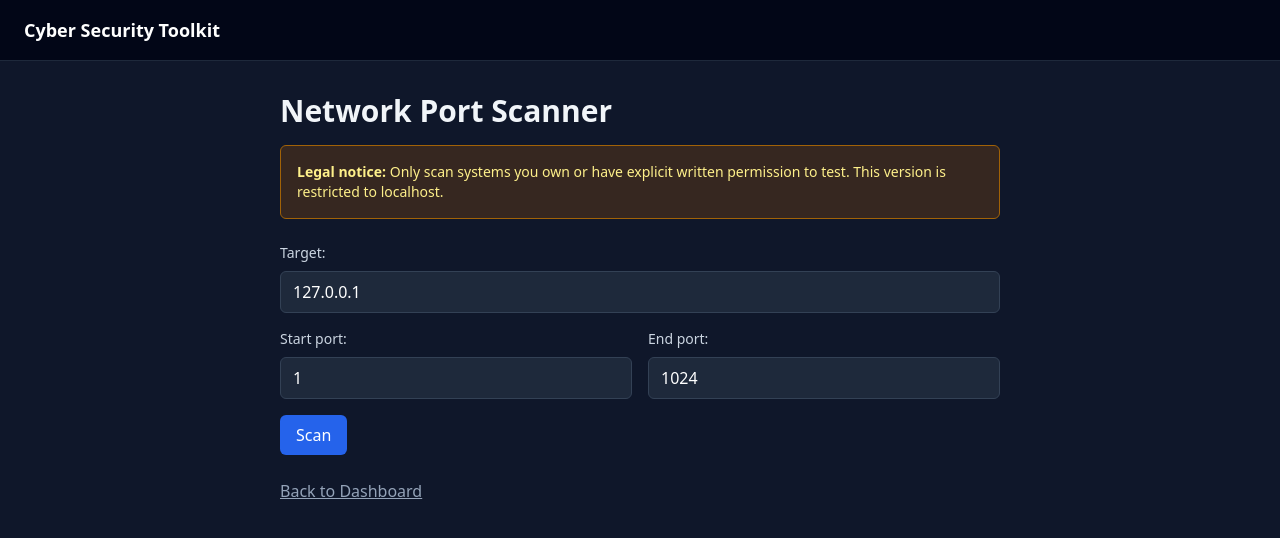
After one commit to pooji-tha11/cyber-toolkit, a Flask app: page /ports in a window 1280 px wide. The commit adds this page. Shown: the top 538 px of the page. Run offline with Flask 3, Linux system fonts and the light colour scheme; some libraries are stand-ins or nearby versions.

Commit message:
Added the port scanner and its related files, with an practice file

```diff
--- a/app.py
+++ b/app.py
@@ -2,6 +2,7 @@ from flask import Flask, render_template, request
 from modules.password_analyser import analyze_password
 from modules.hash_generator import generate_hashes, generate_file_hashes
 from modules.url_analyzer import analyze_url
+from modules.port_scanner import scan_ports
 
 app = Flask(__name__)
 
@@ -47,5 +48,19 @@ def url_page():
         result = analyze_url(input_url)
     return render_template("url.html", result=result, input_url=input_url)
 
+@app.route("/ports", methods=["GET", "POST"])
+def ports_page():
+    result = None
+    if request.method == "POST":
+        target = request.form.get("target", "").strip()
+        try:
+            start_port = int(request.form.get("start_port", ""))
+            end_port = int(request.form.get("end_port", ""))
+            result = scan_ports(target, start_port, end_port)
+        except ValueError:
+            result = {"error": "Ports must be whole numbers.",
+                      "target": target, "open_ports": [], "scanned": 0}
+    return render_template("ports.html", result=result)
+
 if __name__ == '__main__':
     app.run(debug=True)
--- /dev/null
+++ b/modules/port_scanner.py
@@ -0,0 +1,66 @@
+import socket
+
+COMMON_PORTS = {
+    21: "FTP",
+    22: "SSH",
+    23: "Telnet",
+    25: "SMTP",
+    53: "DNS",
+    80: "HTTP",
+    110: "POP3",
+    143: "IMAP",
+    443: "HTTPS",
+    445: "SMB",
+    3306: "MySQL",
+    3389: "RDP",
+    5000: "Flask dev server / AirPlay Receiver",
+    8080: "HTTP (alternate)"
+}
+
+ALLOWED_TARGETS = ["127.0.0.1", "localhost"]
+MAX_PORTS = 1024
+
+
+def scan_ports(target, start_port, end_port):
+    # Safety check 1: only allow-listed targets
+    if target not in ALLOWED_TARGETS:
+        return {
+            "error": "For safety, this version only scans localhost (127.0.0.1). "
+                     "Only scan systems you own or have written permission to test.",
+            "target": target,
+            "open_ports": [],
+            "scanned": 0
+        }
+
+    # Safety check 2: valid port numbers
+    if not (1 <= start_port <= 65535 and 1 <= end_port <= 65535):
+        return {"error": "Ports must be between 1 and 65535.",
+                "target": target, "open_ports": [], "scanned": 0}
+
+    if start_port > end_port:
+        return {"error": "Start port must be less than or equal to end port.",
+                "target": target, "open_ports": [], "scanned": 0}
+
+    # Safety check 3: limit how much we scan in one request
+    if (end_port - start_port + 1) > MAX_PORTS:
+        return {"error": f"Please scan at most {MAX_PORTS} ports at a time.",
+                "target": target, "open_ports": [], "scanned": 0}
+
+    open_ports = []
+
+    for port in range(start_port, end_port + 1):
+        with socket.socket(socket.AF_INET, socket.SOCK_STREAM) as s:
+            s.settimeout(0.5)
+            result = s.connect_ex(("127.0.0.1", port))
+            if result == 0:
+                open_ports.append({
+                    "port": port,
+                    "service": COMMON_PORTS.get(port, "Unknown")
+                })
+
+    return {
+        "error": None,
+        "target": target,
+        "open_ports": open_ports,
+        "scanned": end_port - start_port + 1
+    }
--- a/templates/index.html
+++ b/templates/index.html
@@ -13,5 +13,8 @@
         <a href="/url" class="inline-block bg-blue-600 hover:bg-blue-700 text-white px-4 py-2 rounded-md">
             URL Analyzer
         </a>
+        <a href="/ports" class="inline-block bg-blue-600 hover:bg-blue-700 text-white px-4 py-2 rounded-md">
+            Port Scanner
+        </a>
     </div>
 {% endblock %}
--- /dev/null
+++ b/templates/ports.html
@@ -0,0 +1,72 @@
+{% extends "base.html" %}
+{% block title %}Port Scanner{% endblock %}
+{% block content %}
+    <h1 class="text-3xl font-bold mb-4">Network Port Scanner</h1>
+
+    <div class="bg-yellow-900/40 border border-yellow-700 text-yellow-200 rounded-md p-4 mb-6 text-sm">
+        <strong>Legal notice:</strong> Only scan systems you own or have explicit written permission to test.
+        This version is restricted to localhost.
+    </div>
+
+    <form method="POST" class="mb-6 space-y-4">
+        <div>
+            <label for="target" class="block text-sm font-medium text-slate-300 mb-2">Target:</label>
+            <input type="text" id="target" name="target" value="127.0.0.1" required
+                   class="w-full bg-slate-800 border border-slate-700 rounded-md px-3 py-2 text-white
+                          focus:outline-none focus:ring-2 focus:ring-blue-600">
+        </div>
+        <div class="flex gap-4">
+            <div class="flex-1">
+                <label for="start_port" class="block text-sm font-medium text-slate-300 mb-2">Start port:</label>
+                <input type="number" id="start_port" name="start_port" value="1" required
+                       class="w-full bg-slate-800 border border-slate-700 rounded-md px-3 py-2 text-white
+                              focus:outline-none focus:ring-2 focus:ring-blue-600">
+            </div>
+            <div class="flex-1">
+                <label for="end_port" class="block text-sm font-medium text-slate-300 mb-2">End port:</label>
+                <input type="number" id="end_port" name="end_port" value="1024" required
+                       class="w-full bg-slate-800 border border-slate-700 rounded-md px-3 py-2 text-white
+                              focus:outline-none focus:ring-2 focus:ring-blue-600">
+            </div>
+        </div>
+        <button type="submit" class="bg-blue-600 hover:bg-blue-700 text-white px-4 py-2 rounded-md">
+            Scan
+        </button>
+    </form>
+
+    {% if result %}
+        <div class="bg-slate-800 border border-slate-700 rounded-lg p-5 mb-6">
+            {% if result.error %}
+                <p class="text-red-400">{{ result.error }}</p>
+            {% else %}
+                <p class="text-slate-400 mb-3">
+                    Target: <span class="text-white">{{ result.target }}</span> |
+                    Ports scanned: <span class="text-white">{{ result.scanned }}</span> |
+                    Open: <span class="text-white">{{ result.open_ports|length }}</span>
+                </p>
+                {% if result.open_ports %}
+                    <table class="w-full text-left text-sm">
+                        <thead>
+                            <tr class="text-slate-400 border-b border-slate-700">
+                                <th class="py-2">Port</th>
+                                <th class="py-2">Likely service</th>
+                            </tr>
+                        </thead>
+                        <tbody>
+                        {% for item in result.open_ports %}
+                            <tr class="border-b border-slate-700/50">
+                                <td class="py-2 font-mono text-green-400">{{ item.port }}</td>
+                                <td class="py-2 text-slate-300">{{ item.service }}</td>
+                            </tr>
+                        {% endfor %}
+                        </tbody>
+                    </table>
+                {% else %}
+                    <p class="text-slate-300">No open ports found in this range.</p>
+                {% endif %}
+            {% endif %}
+        </div>
+    {% endif %}
+
+    <a href="/" class="text-slate-400 hover:text-white underline">Back to Dashboard</a>
+{% endblock %}
```
Also changed, not shown: socket_practice.py (added, +16 -0 lines).
